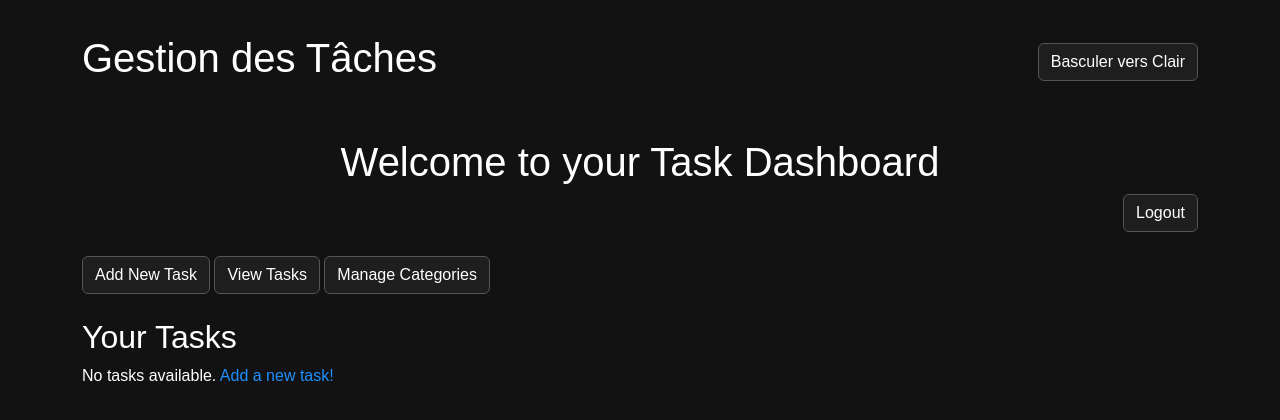
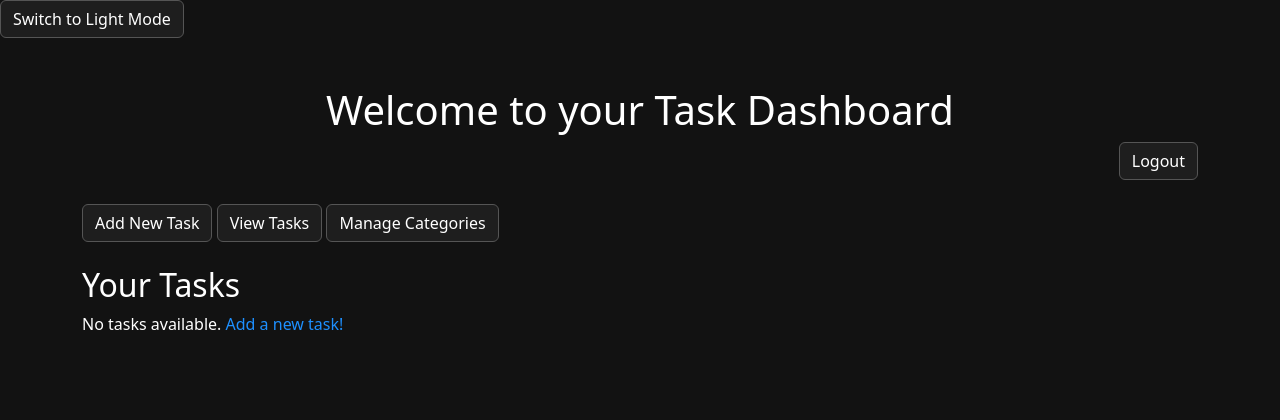
Before and after one commit to Chouchouachraf/Gestion-taches, a PHP site: page /home.php in a window 1280 px wide. Shown: the top 420 px of the page. Run offline with PHP 8.4, Linux system fonts and the light colour scheme; the visitor is signed in with stand-in values (Sample User, id 1); data that the repository does not hold is empty.

Commit message:
modifier fontionnalite de theme

```diff
--- a/public/create_task.php
+++ b/public/create_task.php
@@ -59,7 +59,6 @@
     <header class="text-center mb-4">
         <h1>Create New Task</h1>
     </header>
-
     <div class="mb-4">
         <a href="tasks.php" class="btn btn-secondary">Back to Tasks</a>
     </div>
--- a/public/export_tasks_pdf.php
+++ b/public/export_tasks_pdf.php
@@ -1,4 +1,5 @@
 <?php
+include('header.php');
 require('../fpdf/fpdf.php');
 session_start();
 
--- a/public/header.php
+++ b/public/header.php
@@ -1,88 +1,67 @@
 <?php
+// Start the session at the beginning of the page
 session_start();
-require_once '../config/database.php'; // Votre fichier de configuration de base de données
 
-if (isset($_SESSION['user_id'])) {
-    $user_id = $_SESSION['user_id'];
-
-    // Connexion à la base de données
-    $db = Database::getConnection();
-
-    // Vérifier si une préférence de thème existe pour cet utilisateur
-    $stmt = $db->prepare("SELECT theme FROM user_settings WHERE user_id = ?");
-    $stmt->execute([$user_id]);
-    $user_setting = $stmt->fetch(PDO::FETCH_ASSOC);
-
-    // Si aucune préférence n'est définie, on initialise à "light"
-    $theme = ($user_setting && isset($user_setting['theme'])) ? $user_setting['theme'] : 'light';
-
-    // Appliquer le thème dans la session
-    $_SESSION['theme'] = $theme;
-} else {
-    // Si l'utilisateur n'est pas connecté, appliquer le thème par défaut "light"
-    $_SESSION['theme'] = 'light';
+// Check if the theme is already set in the session
+if (isset($_POST['theme'])) {
+    $_SESSION['theme'] = $_POST['theme'];
 }
 
-// Charger la classe CSS appropriée en fonction du thème
-$theme_class = ($_SESSION['theme'] === 'dark') ? 'dark-theme' : 'light-theme';
+// Set default theme if not set
+if (!isset($_SESSION['theme'])) {
+    $_SESSION['theme'] = 'light'; // Default theme
+}
 ?>
-
 <!DOCTYPE html>
-<html lang="fr">
+<html lang="en">
 <head>
     <meta charset="UTF-8">
     <meta name="viewport" content="width=device-width, initial-scale=1.0">
-    <title>Gestion des Tâches</title>
-    <!-- Liens vers les fichiers Bootstrap CSS et les thèmes -->
+    <title>Your Page Title</title>
+    <!-- Bootstrap CSS -->
     <link href="https://cdn.jsdelivr.net/npm/bootstrap@5.3.0-alpha1/dist/css/bootstrap.min.css" rel="stylesheet">
-    <link rel="stylesheet" href="./light-theme.css">
-    <link rel="stylesheet" href="./dark-theme.css">
+    <link rel="stylesheet" href="light-theme.css">
+    <link rel="stylesheet" href="dark-theme.css">
+    <!-- Custom Theme CSS -->
+    <link id="theme-style" href="<?php echo $_SESSION['theme'] == 'dark' ? 'dark-theme.css' : 'light-theme.css'; ?>" rel="stylesheet">
 </head>
-<body class="<?= $theme_class ?>"> <!-- Appliquer la classe CSS pour le thème -->
+<body class="<?= $_SESSION['theme'] == 'dark' ? 'dark-theme' : 'light-theme' ?>">
 
-<div class="container mt-4">
-    <div class="d-flex justify-content-between align-items-center">
-        <h1 class="text-center">Gestion des Tâches</h1>
-        <div>
-            <!-- Bouton pour basculer entre les thèmes -->
-            <button id="theme-toggle" class="btn btn-primary">
-                <?= ($_SESSION['theme'] === 'dark') ? 'Basculer vers Clair' : 'Basculer vers Sombre' ?>
-            </button>
-        </div>
-    </div>
-</div>
-
+<!-- Theme Toggle Button -->
+<button id="theme-toggle" class="btn btn-primary">
+    <?= ($_SESSION['theme'] == 'dark') ? 'Switch to Light Mode' : 'Switch to Dark Mode' ?>
+</button>
 <script>
-    document.addEventListener("DOMContentLoaded", function() {
+    document.addEventListener("DOMContentLoaded", function () {
         const themeToggleButton = document.querySelector("#theme-toggle");
 
-        themeToggleButton.addEventListener("click", function() {
-            // Détecter l'état actuel du thème
+        // Detect the current theme
+        themeToggleButton.addEventListener("click", function () {
             const currentTheme = document.body.classList.contains("dark-theme") ? "dark" : "light";
             const newTheme = (currentTheme === "dark") ? "light" : "dark";
 
-            // Basculer entre les classes de thème
+            // Toggle the body class for the theme
             document.body.classList.toggle("dark-theme", newTheme === "dark");
             document.body.classList.toggle("light-theme", newTheme === "light");
 
-            // Changer le texte du bouton
-            themeToggleButton.textContent = (newTheme === "dark") ? "Basculer vers Clair" : "Basculer vers Sombre";
+            // Update the button text
+            themeToggleButton.textContent = (newTheme === "dark") ? "Switch to Light Mode" : "Switch to Dark Mode";
 
-            // Envoyer la nouvelle préférence de thème au serveur via AJAX
+            // Send the theme change to the server using fetch (AJAX) to update the session
             fetch("update_theme.php", {
                 method: "POST",
                 headers: {
-                    "Content-Type": "application/json",
+                    "Content-Type": "application/json"
                 },
                 body: JSON.stringify({ theme: newTheme })
             }).then(response => {
                 if (!response.ok) {
-                    console.error("Erreur lors de la mise à jour du thème.");
+                    console.error("Error updating theme.");
                 }
             });
         });
     });
 </script>
-
 </body>
 </html>
+<!-- Your content here -->
--- a/public/home.php
+++ b/public/home.php
@@ -1,34 +1,45 @@
 <?php
 include('header.php');
+
+
+// Vérifier si l'utilisateur est connecté
 if (!isset($_SESSION['user_id'])) {
     header("Location: login.php");
     exit;
 }
 
+// Connexion à la base de données
 require_once '../config/database.php';
+$user_id = $_SESSION['user_id'];
+$db = Database::getConnection();
 
-// Fetch tasks for the logged-in user
-$user_id = $_SESSION['user_id'];
-$db = Database::getConnection();  // Get the PDO instance using the Database class
-
+// Récupérer les tâches de l'utilisateur connecté
 $query = "SELECT * FROM tasks WHERE user_id = ?";
 $stmt = $db->prepare($query);
 $stmt->execute([$user_id]);
+$tasks = $stmt->fetchAll();
 
-$tasks = $stmt->fetchAll();
+// Gestion du thème
+if (!isset($_SESSION['theme'])) {
+    $_SESSION['theme'] = 'light';  // Thème par défaut
+}
+
+$theme_class = ($_SESSION['theme'] === 'dark') ? 'dark-theme' : 'light-theme';
 ?>
 
 <!DOCTYPE html>
-<html lang="en">
+<html lang="fr">
 <head>
     <meta charset="UTF-8">
     <meta name="viewport" content="width=device-width, initial-scale=1.0">
     <title>Task Manager Dashboard</title>
-    <!-- Bootstrap CSS -->
     <link href="https://cdn.jsdelivr.net/npm/bootstrap@5.3.0-alpha1/dist/css/bootstrap.min.css" rel="stylesheet">
-    <link rel="stylesheet" href="../assets/css/style.css">
+    <!-- Chargement des fichiers CSS pour les thèmes -->
+    <link rel="stylesheet" href="light-theme.css">
+    <link rel="stylesheet" href="dark-theme.css">
 </head>
-<body>
+<body class="<?= $theme_class ?>"> <!-- Appliquer la classe du thème -->
+
     <div class="container my-5">
         <header class="mb-4">
             <h1 class="text-center">Welcome to your Task Dashboard</h1>
@@ -40,7 +51,7 @@
         <div class="mb-4">
             <a href="create_task.php" class="btn btn-primary">Add New Task</a>
             <a href="tasks.php" class="btn btn-secondary">View Tasks</a>
-            <a href="create_category.php" class="btn btn-info">Manage Categories</a> <!-- Nouveau bouton -->
+            <a href="create_category.php" class="btn btn-info">Manage Categories</a>
         </div>
 
         <h2>Your Tasks</h2>
@@ -73,8 +84,7 @@
         <?php endif; ?>
     </div>
 
-    <!-- Bootstrap JS and dependencies -->
-    <script src="https://cdn.jsdelivr.net/npm/@popperjs/core@2.11.6/dist/umd/popper.min.js"></script>
+        <script src="https://cdn.jsdelivr.net/npm/@popperjs/core@2.11.6/dist/umd/popper.min.js"></script>
     <script src="https://cdn.jsdelivr.net/npm/bootstrap@5.3.0-alpha1/dist/js/bootstrap.min.js"></script>
 </body>
 </html>
--- a/public/statistics.php
+++ b/public/statistics.php
@@ -1,4 +1,5 @@
 <?php
+include('header.php');
 // Connexion à la base de données
 $dsn = 'mysql:host=localhost;dbname=gestion_taches;charset=utf8';
 $username = 'root';
```
Also changed, not shown: public/create_category.php (+7 -4 lines), public/update_theme.php (+4 -35 lines), sql/gestion_tasks.sql (+1 -10 lines).
